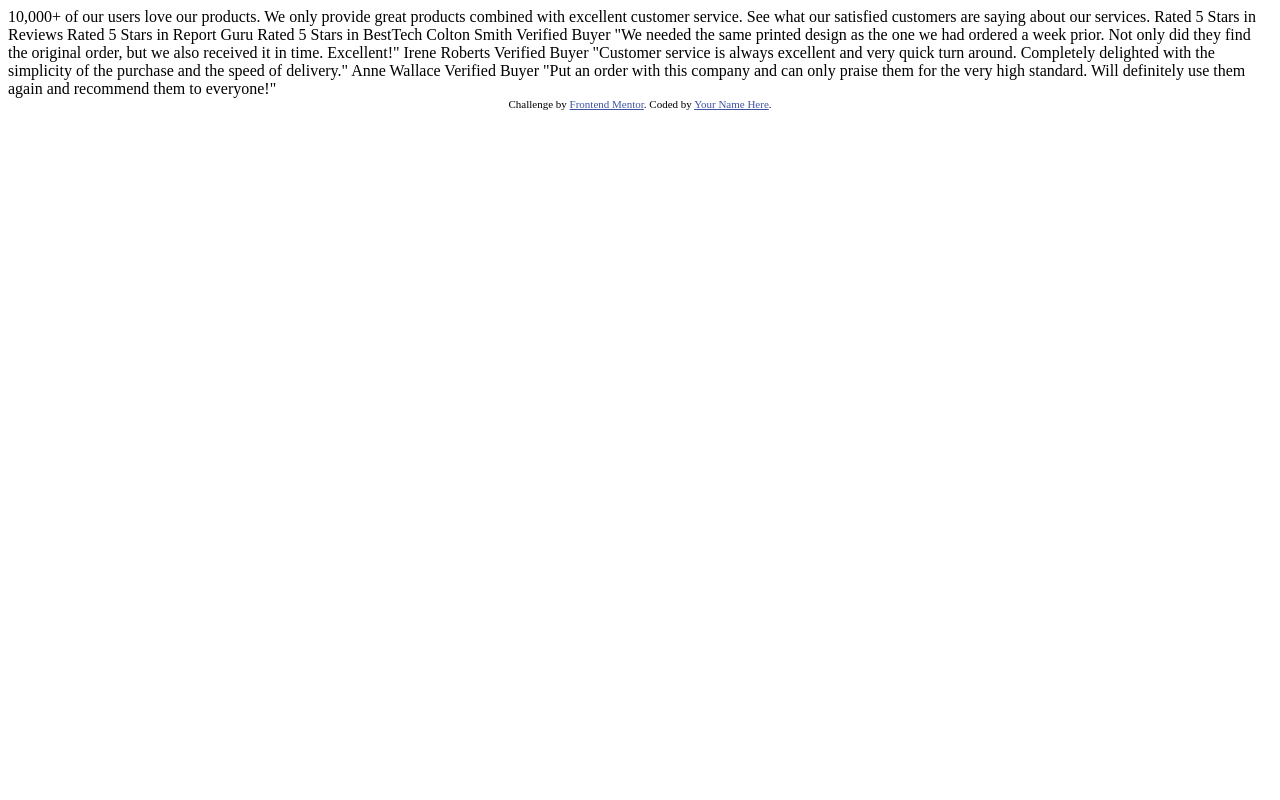
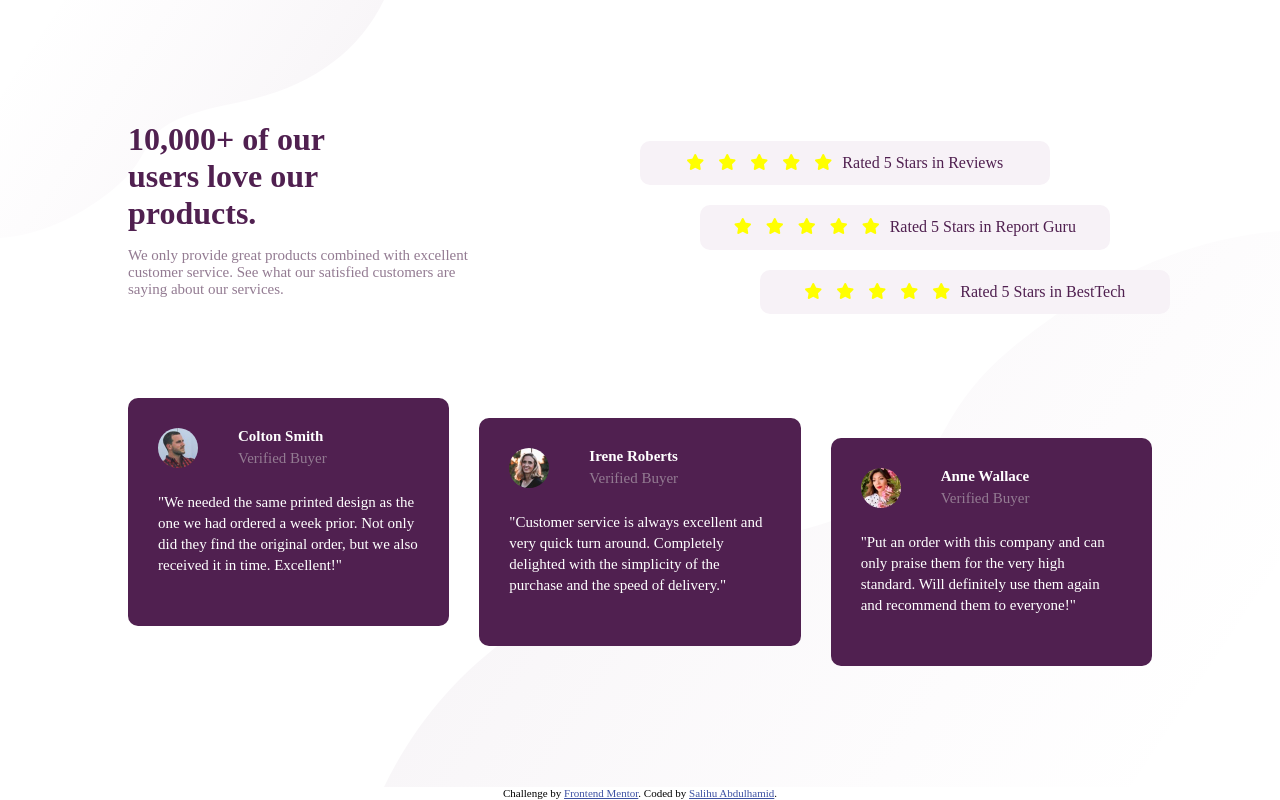
Before and after one commit to Codedzephyr/Social-proof-section-master, a plain HTML site: page index.html in a window 1280 px wide. Drawn offline with Linux system fonts and the light colour scheme.

Commit message:
Add files via upload

```diff
--- a/index.html
+++ b/index.html
@@ -12,50 +12,148 @@
       href="./images/favicon-32x32.png"
     />
 
+    <script
+      src="https://kit.fontawesome.com/1618546830.js"
+      crossorigin="anonymous"
+    ></script>
+
+    <link rel="stylesheet" type="text/css" href="./style.css" />
+
     <title>Frontend Mentor | Social proof section</title>
-
-    <!-- Feel free to remove these styles or customise in your own stylesheet 👍 -->
-    <style>
-      .attribution {
-        font-size: 11px;
-        text-align: center;
-      }
-      .attribution a {
-        color: hsl(228, 45%, 44%);
-      }
-    </style>
   </head>
   <body>
-    10,000+ of our users love our products.
+    <main>
+      <div class="container-for">
+        <div class="main-container">
+          <!---opening tag for content-->
+          <div class="content">
+            <div class="products">
+              <h1 class="heading">
+                10,000+ of our <br />
+                users love our <br />
+                products.
+              </h1>
+              <p class="paragraph">
+                We only provide great products combined with excellent
+                <br class="break" />
+                customer service. See what our satisfied customers are
+                <br class="break" />
+                saying about our services.
+              </p>
+            </div>
+            <div class="rating">
+              <div class="firstrating">
+                <div class="star-system">
+                  <span class="fa fa-star checked"></span>
+                  <span class="fa fa-star checked"></span>
+                  <span class="fa fa-star checked"></span>
+                  <span class="fa fa-star checked"></span>
+                  <span class="fa fa-star checked"></span>
+                </div>
+                <p class="paragraph1">Rated 5 Stars in Reviews</p>
+              </div>
+              <div class="secondrating">
+                <div class="star-system">
+                  <span class="fa fa-star checked"></span>
+                  <span class="fa fa-star checked"></span>
+                  <span class="fa fa-star checked"></span>
+                  <span class="fa fa-star checked"></span>
+                  <span class="fa fa-star checked"></span>
+                </div>
+                <p class="paragraph1">Rated 5 Stars in Report Guru</p>
+              </div>
+              <div class="thirdrating">
+                <div class="star-system">
+                  <span class="fa fa-star checked"></span>
+                  <span class="fa fa-star checked"></span>
+                  <span class="fa fa-star checked"></span>
+                  <span class="fa fa-star checked"></span>
+                  <span class="fa fa-star checked"></span>
+                </div>
+                <p class="paragraph1">Rated 5 Stars in BestTech</p>
+              </div>
+            </div>
+          </div>
+          <!---closing tag for content-->
+          <div class="reviews">
+            <div class="container-for-verified-buyer1">
+              <div class="verified-buyer1">
+                <!---opening tag for details of reviews-->
+                <div class="details">
+                  <!---opening tag for image container-->
+                  <div class="image-container">
+                    <img src="./images/image-colton.jpg" alt="avatar" />
+                  </div>
+                  <!---closing tag for image container-->
+                  <div class="info">
+                    <p class="paragraph2">Colton Smith</p>
+                    <p class="paragraph3">Verified Buyer</p>
+                  </div>
+                </div>
+                <!--closing tag for details-->
 
-    We only provide great products combined with excellent customer service.
-    See what our satisfied customers are saying about our services.
+                <p class="paragraph4">
+                  "We needed the same printed design as the one we had ordered a
+                  week prior. Not only did they find the original order, but we
+                  also received it in time. Excellent!"
+                </p>
+              </div>
+            </div>
+            <div class="container-for-verified-buyer2">
+              <div class="verified-buyer1">
+                <!---opening tag for details of reviews-->
+                <div class="details">
+                  <!---opening tag for image container-->
+                  <div class="image-container">
+                    <img src="./images/image-irene.jpg" alt="avatar" />
+                  </div>
+                  <!---closing tag for image container-->
+                  <div class="info">
+                    <p class="paragraph2">Irene Roberts</p>
+                    <p class="paragraph3">Verified Buyer</p>
+                  </div>
+                </div>
+                <!--closing tag for details-->
 
-    Rated 5 Stars in Reviews
-    Rated 5 Stars in Report Guru
-    Rated 5 Stars in BestTech
+                <p class="paragraph4">
+                  "Customer service is always excellent and very quick turn
+                  around. Completely delighted with the simplicity of the
+                  purchase and the speed of delivery."
+                </p>
+              </div>
+            </div>
+            <div class="container-for-verified-buyer3">
+              <div class="verified-buyer1">
+                <!---opening tag for details of reviews-->
+                <div class="details">
+                  <!---opening tag for image container-->
+                  <div class="image-container">
+                    <img src="./images/image-anne.jpg" alt="avatar" />
+                  </div>
+                  <!---closing tag for image container-->
+                  <div class="info">
+                    <p class="paragraph2">Anne Wallace</p>
+                    <p class="paragraph3">Verified Buyer</p>
+                  </div>
+                </div>
+                <!--closing tag for details-->
 
-    Colton Smith
-    Verified Buyer
-    "We needed the same printed design as the one we had ordered a week prior.
-    Not only did they find the original order, but we also received it in time.
-    Excellent!"
-
-    Irene Roberts
-    Verified Buyer
-    "Customer service is always excellent and very quick turn around. Completely
-    delighted with the simplicity of the purchase and the speed of delivery."
-
-    Anne Wallace
-    Verified Buyer
-    "Put an order with this company and can only praise them for the very high
-    standard. Will definitely use them again and recommend them to everyone!"
-
+                <p class="paragraph4">
+                  "Put an order with this company and can only praise them for
+                  the very high standard. Will definitely use them again and
+                  recommend them to everyone!"
+                </p>
+              </div>
+            </div>
+          </div>
+        </div>
+      </div>
+    </main>
     <div class="attribution">
       Challenge by
       <a href="https://www.frontendmentor.io?ref=challenge" target="_blank"
         >Frontend Mentor</a
-      >. Coded by <a href="#">Your Name Here</a>.
+      >. Coded by <a href="#">Salihu Abdulhamid</a>.
     </div>
   </body>
 </html>
--- /dev/null
+++ b/style.css
@@ -0,0 +1,248 @@
+* {
+  margin: 0px;
+  padding: 0px;
+  box-sizing: border-box;
+}
+
+.attribution {
+  font-size: 11px;
+  text-align: center;
+}
+.attribution a {
+  color: hsl(228, 45%, 44%);
+}
+
+body {
+  width: 100%;
+  min-height: 100%;
+}
+
+main {
+  width: 100%;
+  display: flex;
+  justify-content: center;
+  align-items: center;
+}
+
+.container-for {
+  background-image: url(./images/bg-pattern-top-desktop.svg),
+    url(./images/bg-pattern-bottom-desktop.svg);
+  display: flex;
+  align-items: center;
+  justify-content: center;
+  background-position: left top, right bottom;
+  background-repeat: no-repeat, no-repeat;
+  background-size: 30%, 70%;
+  min-height: calc(100vh - 12.8px);
+}
+
+.main-container {
+  width: 80%;
+  height: 80%;
+}
+
+.content {
+  display: flex;
+  margin-bottom: 100px;
+}
+
+.products {
+  width: 50%;
+}
+
+.rating {
+  width: 50%;
+}
+
+.heading {
+  font-family: Spartan;
+  color: hsl(300, 43%, 22%);
+}
+
+.paragraph {
+  font-family: Spartan;
+  color: hsl(303, 10%, 53%);
+  padding-top: 15px;
+  font-size: 15px;
+}
+
+.paragraph1 {
+  color: hsl(300, 43%, 22%);
+}
+
+.break {
+  display: break;
+}
+
+.firstrating {
+  width: 80%;
+  background-color: hsl(300, 24%, 96%);
+  height: 25%;
+  border-radius: 10px;
+  margin: 20px 0px;
+  display: flex;
+  justify-content: center;
+  align-items: center;
+}
+
+.secondrating {
+  width: 80%;
+  background-color: hsl(300, 24%, 96%);
+  height: 25%;
+  border-radius: 10px;
+  margin: 0px 0px 20px 60px;
+  display: flex;
+  justify-content: center;
+  align-items: center;
+}
+
+.thirdrating {
+  width: 80%;
+  background-color: hsl(300, 24%, 96%);
+  height: 25%;
+  border-radius: 10px;
+  margin: 20px 0px 20px 120px;
+  display: flex;
+  justify-content: center;
+  align-items: center;
+}
+
+.fa-star {
+  color: yellow;
+  margin-right: 10px;
+}
+
+.reviews {
+  display: flex;
+  gap: 30px;
+  width: 100%;
+  justify-content: space-between;
+}
+
+.container-for-verified-buyer1 {
+  background-color: hsl(300, 43%, 22%);
+  width: 100%;
+  border-radius: 10px;
+  height: 50%;
+}
+
+.verified-buyer1 {
+  padding: 30px;
+}
+
+.details {
+  display: flex;
+}
+
+.image-container img {
+  width: 50%;
+  border-radius: 50%;
+}
+
+.paragraph2 {
+  color: hsl(0, 0%, 100%);
+  font-family: Spartan;
+  font-size: 15px;
+  font-weight: 700;
+}
+.paragraph3 {
+  color: hsl(303, 10%, 53%);
+  font-family: Spartan;
+  padding-top: 5px;
+  font-size: 15px;
+}
+
+.paragraph4 {
+  color: hsl(0, 0%, 100%);
+  font-family: Spartan;
+  font-size: 15px;
+  font-weight: 400;
+  padding: 20px 0px;
+  line-height: 1.4;
+}
+.container-for-verified-buyer2 {
+  background-color: hsl(300, 43%, 22%);
+  width: 100%;
+  border-radius: 10px;
+  margin-top: 20px;
+  height: 50%;
+}
+.container-for-verified-buyer3 {
+  background-color: hsl(300, 43%, 22%);
+  width: 100%;
+  margin-top: 40px;
+  border-radius: 10px;
+  height: 50%;
+}
+
+@media screen and (max-width: 768px) {
+  .content {
+    flex-direction: column;
+  }
+
+  .container-for {
+    background-size: 100%, 100%;
+  }
+
+  .main-container {
+    margin-top: 50px;
+  }
+
+  .products {
+    width: 100%;
+  }
+
+  .heading {
+    text-align: center;
+  }
+
+  .paragraph {
+    text-align: center;
+  }
+
+  .rating {
+    width: 100%;
+  }
+
+  .break {
+    display: none;
+  }
+
+  .firstrating {
+    width: 100%;
+    padding: 20px;
+    flex-direction: column;
+  }
+
+  .paragraph1 {
+    padding: 10px 0px;
+  }
+
+  .secondrating {
+    width: 100%;
+    padding: 20px;
+    flex-direction: column;
+    margin-left: 0px;
+  }
+
+  .thirdrating {
+    width: 100%;
+    padding: 20px;
+    flex-direction: column;
+    margin-left: 0px;
+  }
+
+  .reviews {
+    flex-direction: column;
+  }
+}
+
+@media screen and (max-width: 480px) {
+  .container-for {
+    background-size: 100%, 200%;
+  }
+
+  .main-container {
+    margin-top: 50px;
+  }
+}
```
Also changed, not shown: Screenshot.jpeg (added), 1 other file.
